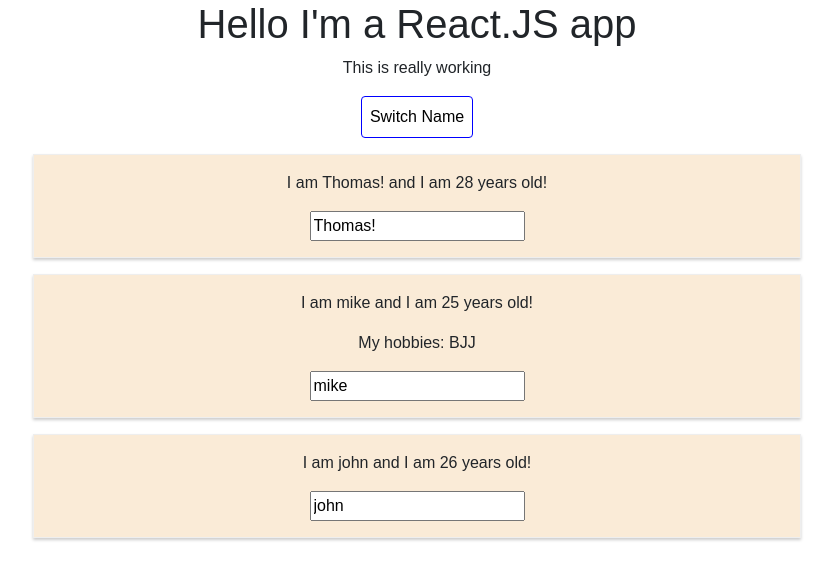
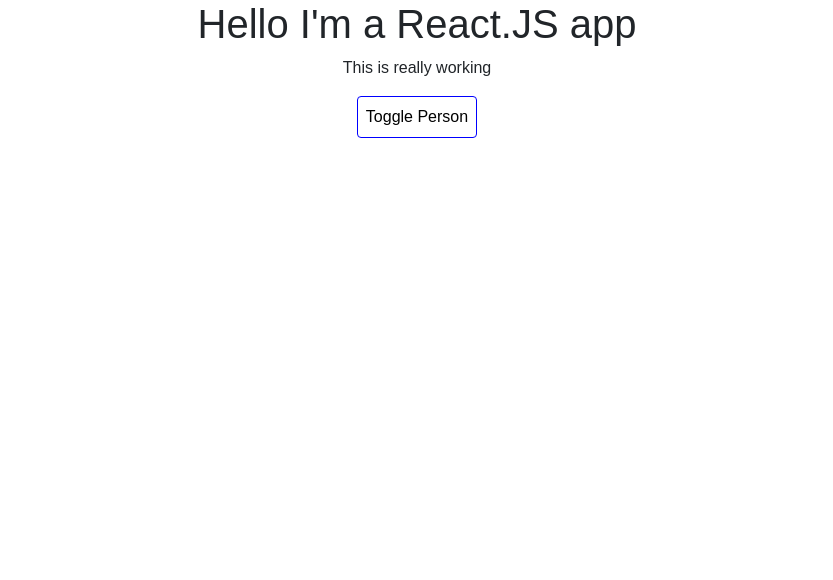
Before and after one commit to tmosley03/react-practice, a React (Create React App) app: page / in a window 1280 px wide. Shown: the top 580 px of the page, without its empty margins (223-1056 px from the left). Built offline with nearby package versions, Linux system fonts and the light colour scheme.

Commit message:
added toggle

```diff
--- a/src/App.js
+++ b/src/App.js
@@ -9,7 +9,8 @@
       { name: 'Thomas!', age: 28 },
       {name: 'mike', age: 25},
       { name: 'john', age: 26}
-    ]
+    ],
+    showPersons: false
   }
 //==================================
   switchNameHandler = (newName) => {
@@ -33,6 +34,13 @@
     })
   }
 //================================
+  togglePersonsHandler = () => {
+   // console.log("person handler");
+    const doesShow = this.state.showPersons;
+    this.setState({ showPersons: !doesShow });
+  }
+
+//================================
   render() {
     // this is an example of "inline styling". It is not true CSS and is scoped to this component.
     const myStyle = {
@@ -49,9 +57,11 @@
       {/* this syntax below does work, but it is ineffecient, so try to avoid it. use the 'bind' method as seen further below.*/}
          <button
         style= {myStyle}
-        onClick={() => this.switchNameHandler("DOLAMITE!!")} className="btn">
-          Switch Name
+        onClick={this.togglePersonsHandler} className="btn">
+          Toggle Person
         </button>
+      {this.state.showPersons ?
+        <div>
         <Person name={this.state.persons[0].name} age={this.state.persons[0].age} />
         {/* this is an example of 'binding'  */}
         <Person name={this.state.persons[1].name} age={this.state.persons[1].age} click={this.switchNameHandler.bind(this, "green lanterns")}
@@ -59,6 +69,8 @@
           My hobbies: BJJ
         </Person>
         <Person name={this.state.persons[2].name} age={this.state.persons[2].age} />
+        </div> :null
+      }
     </div>;
 
     //this is the same thing as above, just not written in JSX. When workining with React.JS always use JSx syntax.
```
Lines whose indentation alone changed are shown as unchanged.
